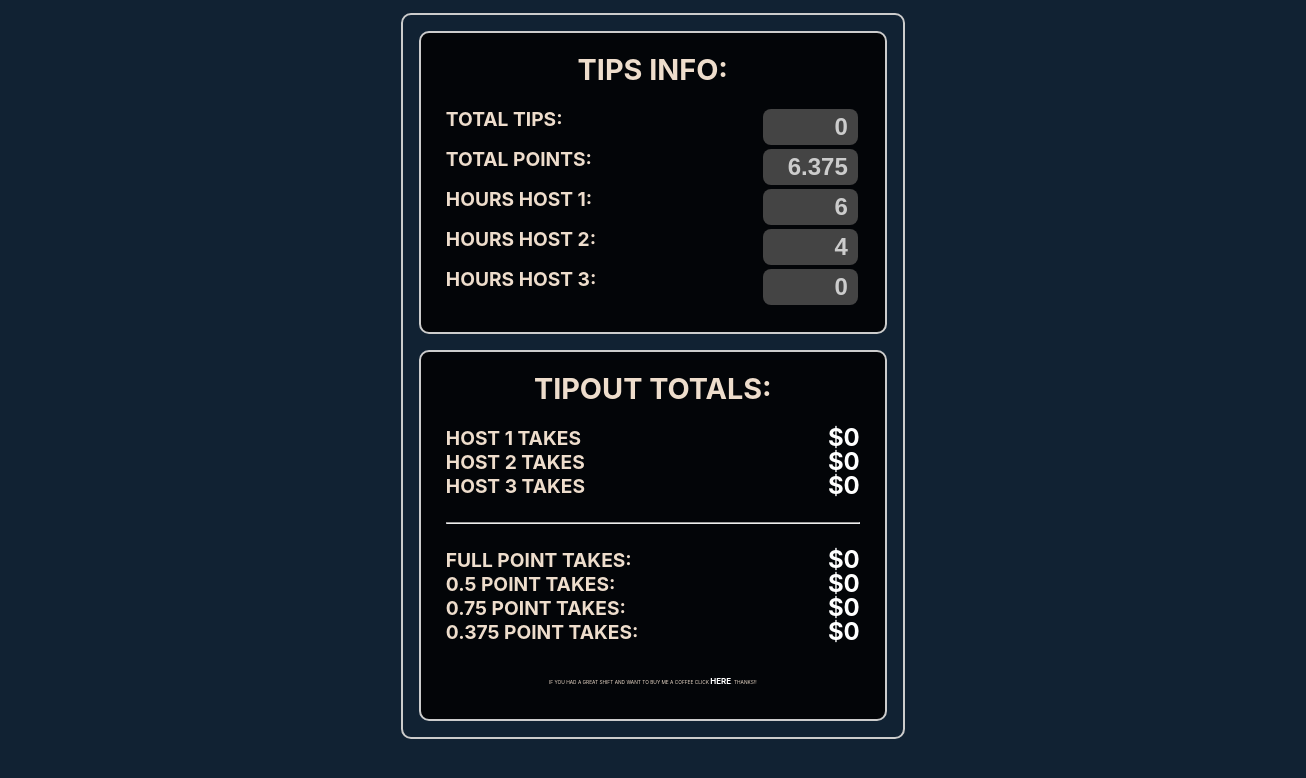
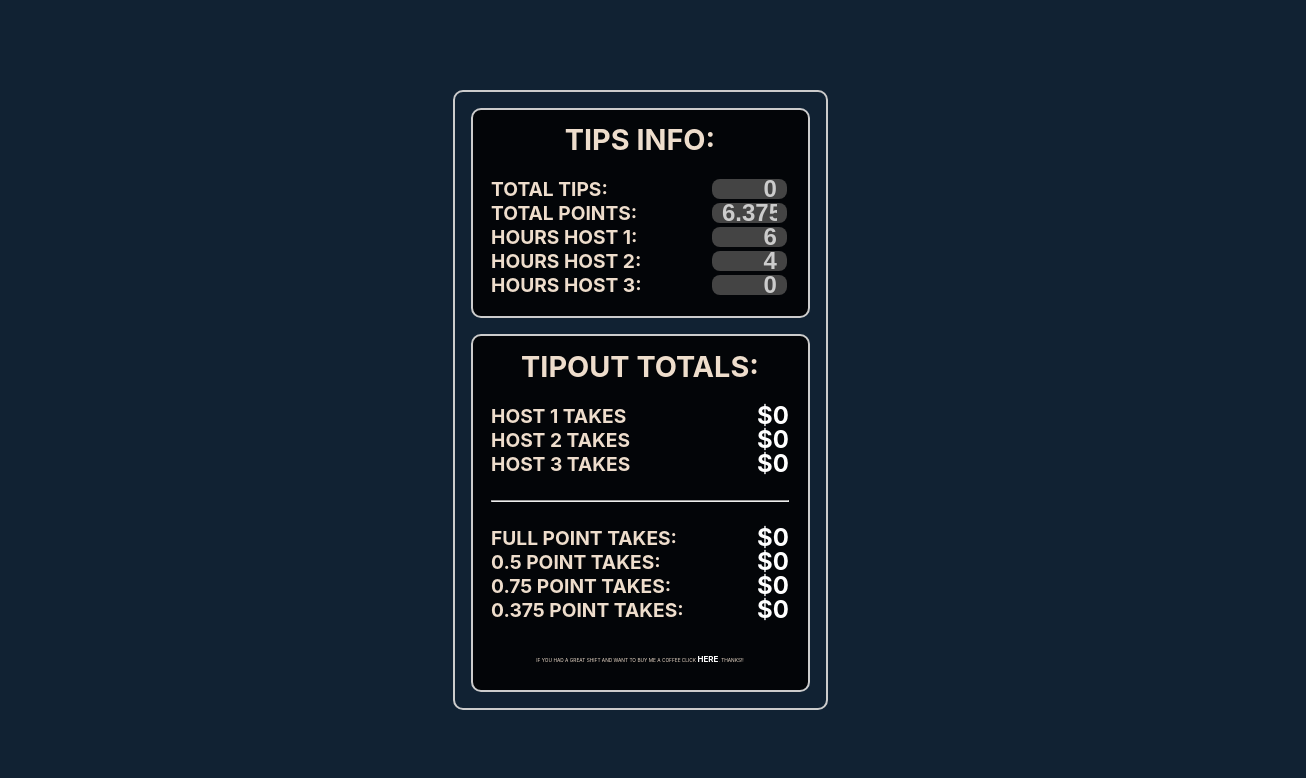
Before and after one commit to write2cmdg/tipout-calculator, a React (Create React App) app: page / in a window 1280 px wide. Shown: the top 778 px of the page, 1306 px wide, since content can reach past the window. Built offline with nearby package versions, Linux system fonts and the light colour scheme.

Commit message:
fixes main container centering

```diff
--- a/src/App.css
+++ b/src/App.css
@@ -4,6 +4,7 @@
   text-decoration: none;
   list-style: none;
   text-transform: uppercase;
+  box-sizing: border-box;
 }
 
 body {
@@ -15,14 +16,17 @@ body {
   width: 100vw;
   height: 100vh;
   overflow: hidden;
+  display:flex;
+  justify-content: center;
+  align-items: center;
 }
 
 .main-container {
   z-index: 10;
   max-width: 500px;
   min-width: 375px;
-  width:75%;
-  margin: auto;
+  width:90%;
+  margin: 5% auto;
   border: 2px solid #ccc;
   border-radius: 10px;
 }
@@ -35,38 +39,6 @@ form, .totals, .results {
   margin: 1rem;
 
 }
-
-.animated-background {
-  position: absolute;
-  z-index: -1;
-  top: 0;
-  left: 0;
-  width: 100%;
-  height: 100%;
-}
-
-.circle {
-  position: absolute;
-  border-radius: 50%;
-  opacity: 0;
-  animation: circleAnim 3s ease-in-out infinite;
-}
-
-@keyframes circleAnim {
-  0% {
-    transform: scale(0);
-    opacity: 0;
-  }
-  60% {
-    transform: scale(1);
-    opacity: 1;
-  }
-  100% {
-    transform: scale(0);
-    opacity: 0;
-  }
-}
-
 
 label {
   padding: 5px;
```
